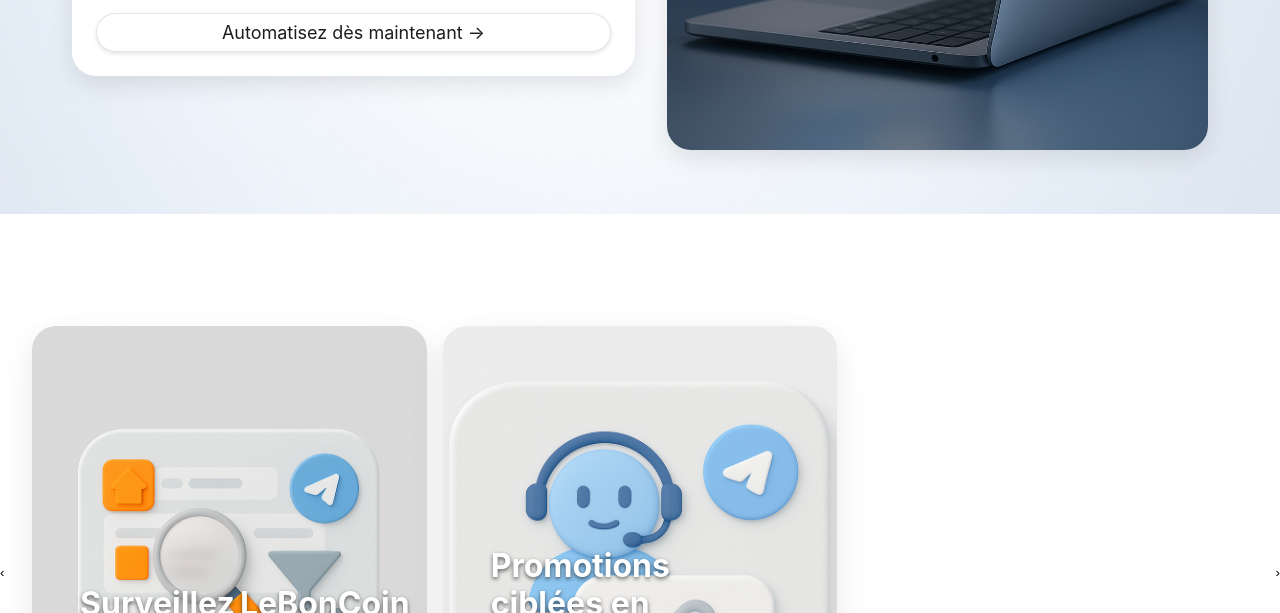
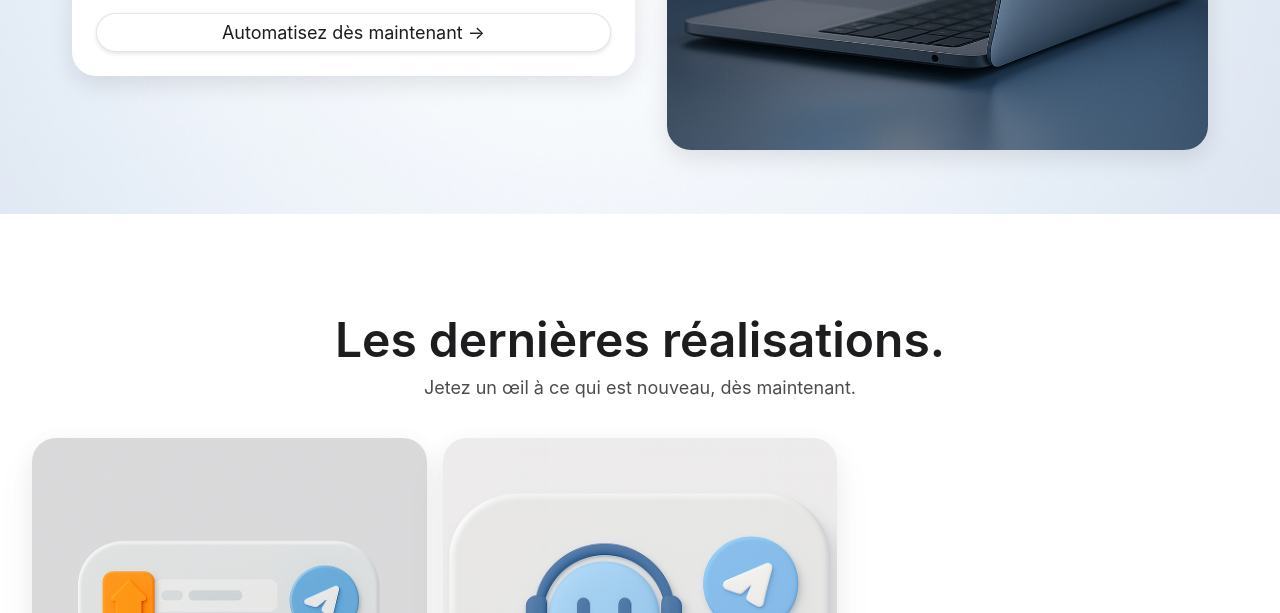
Before and after one commit to AhmedChlk/ahmed-anis-freelance-porfolio-, a plain HTML site: page index.html in a window 1280 px wide. Shown: the part 487-1100 px from the top of the page. Drawn offline with Linux system fonts and the light colour scheme.

Commit message:
project  section

```diff
--- a/index.html
+++ b/index.html
@@ -135,6 +135,10 @@
 
       <!-- Projects Section -->
       <section id="projets" class="projects">
+        <div class="projects-header">
+          <h2>Les dernières réalisations.</h2>
+          <p>Jetez un œil à ce qui est nouveau, dès maintenant.</p>
+        </div>
         <div class="projects-container">
           <button class="slider-nav prev" aria-label="Projet précédent">
             ‹
--- a/styles.css
+++ b/styles.css
@@ -318,6 +318,24 @@ html.drawer-open .site-footer {
   transform: translateY(-2px);
 }
 
+/* Titre avant les projets, style “Apple” */
+.projects-header {
+  text-align: center;
+  margin-bottom: var(--space-6);
+}
+
+.projects-header h2 {
+  font-family: var(--font-display);
+  font-size: clamp(2rem, 5vw, 3rem);
+  font-weight: 600;
+  margin-bottom: var(--space-2);
+}
+
+.projects-header p {
+  font-size: clamp(1rem, 2.5vw, 1.125rem);
+  color: rgba(0, 0, 0, 0.7);
+}
+
 /*===================================================
 6. Projects Carousel – VERSION DESKTOP (≥1024px)
 ===================================================*/
```
